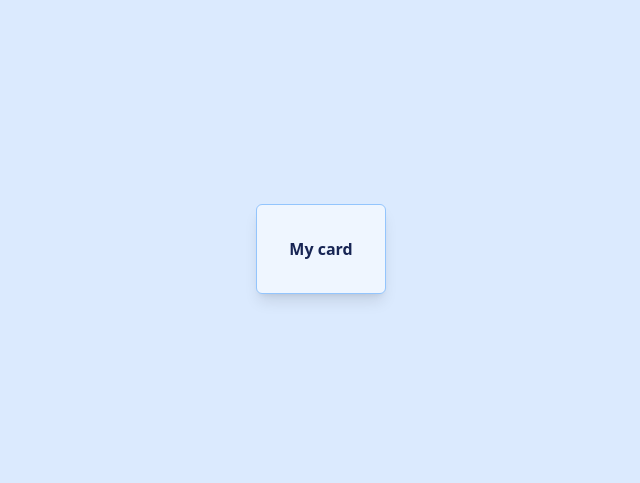
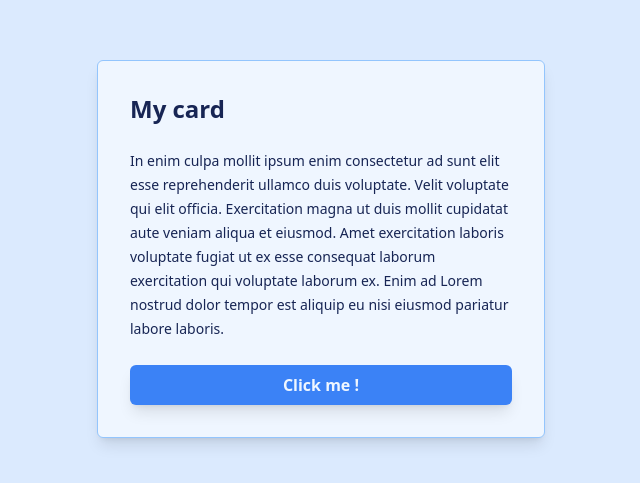
Before and after one commit to DevJ2K/learn_tailwind, a Vue app: page / in a window 1280 px wide. Shown: the part 151-634 px from the top of the page, without its empty margins (319-959 px from the left). Built offline with nearby package versions, Linux system fonts and the light colour scheme.

Commit message:
saving...

```diff
--- a/src/views/HomeView.vue
+++ b/src/views/HomeView.vue
@@ -4,8 +4,12 @@
     <!-- <p class="bg-red-500 p-8">Salut</p>
     <p class="bg-red-500 p-8">Salut</p> -->
     <!-- Create a simple card -->
-    <div class="bg-blue-50 text-blue-950 rounded-md shadow-lg p-8  border border-blue-300 m-4 font-bold">
-      <h1>My card</h1>
+    <div class="bg-blue-50 text-blue-950 rounded-md shadow-lg p-8 border border-blue-300 m-4 flex flex-col justify-start max-w-md w-full gap-6">
+      <h1 class="font-bold text-2xl">My card</h1>
+      <p class="text-sm/6 font-medium">
+        In enim culpa mollit ipsum enim consectetur ad sunt elit esse reprehenderit ullamco duis voluptate. Velit voluptate qui elit officia. Exercitation magna ut duis mollit cupidatat aute veniam aliqua et eiusmod. Amet exercitation laboris voluptate fugiat ut ex esse consequat laborum exercitation qui voluptate laborum ex. Enim ad Lorem nostrud dolor tempor est aliquip eu nisi eiusmod pariatur labore laboris.
+      </p>
+      <button class="rounded-md bg-blue-500 px-4 py-2 shadow-lg text-blue-50 font-bold">Click me !</button>
     </div>
   </main>
 
```
